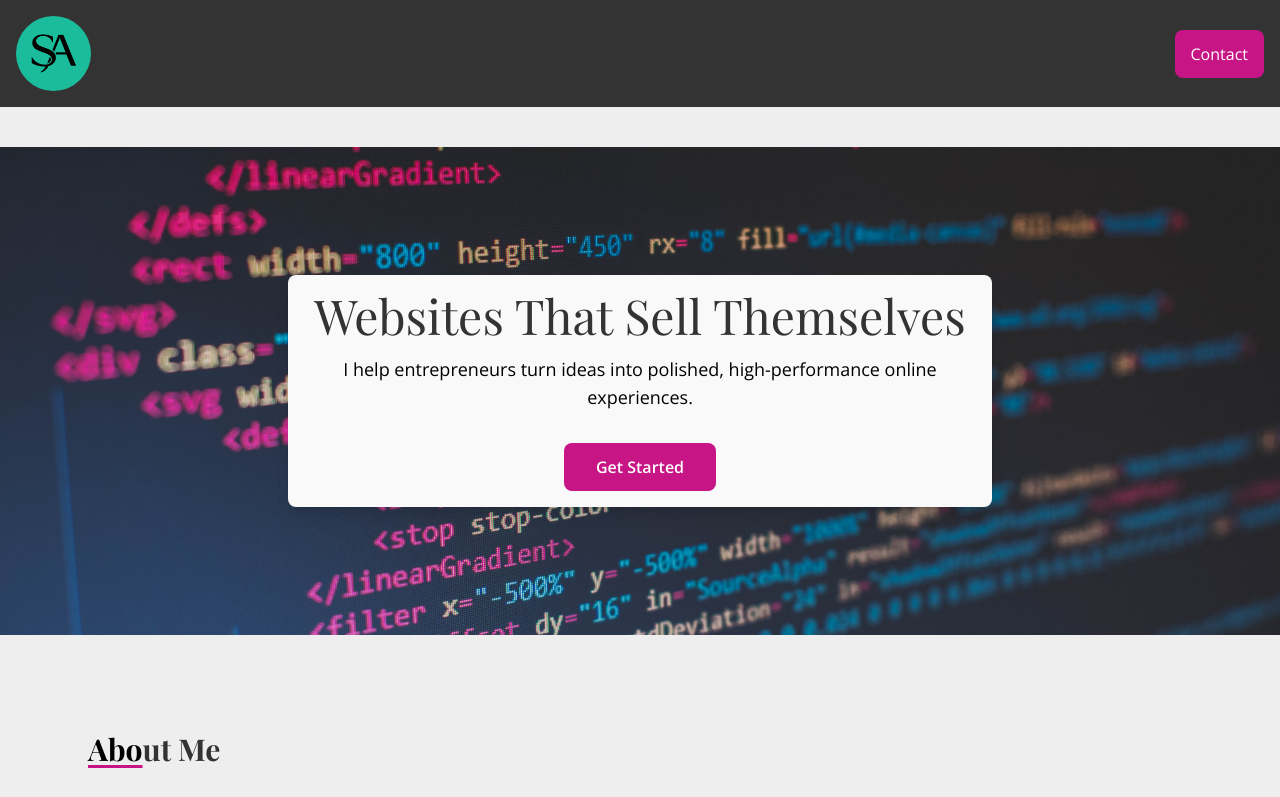
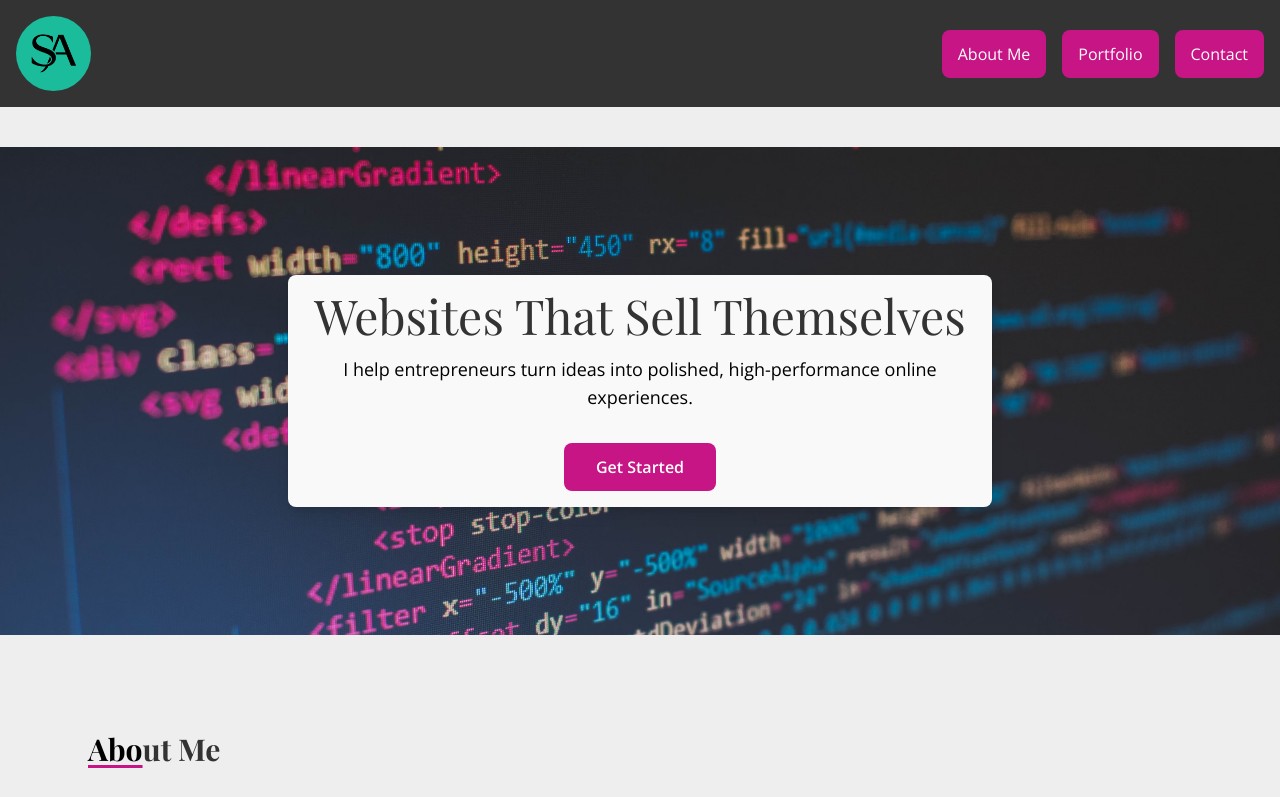
Before and after one commit to crackersam/samuelames.com.2, a Next.js app: page / in a window 1280 px wide. Shown: the top 797 px of the page. Built offline with nearby package versions, Linux system fonts and the light colour scheme; a web font is replaced by a local one.

Commit message:
added links

```diff
--- a/app/layout.tsx
+++ b/app/layout.tsx
@@ -54,7 +54,7 @@ export default function RootLayout({
   children: React.ReactNode;
 }>) {
   return (
-    <html lang="en">
+    <html lang="en" className="scroll-smooth">
       <body
         className={`${openSans.variable} ${playfairDisplay.variable} antialiased flex bg-[var(--color-light)] flex-col min-h-screen`}
       >
--- a/app/page.tsx
+++ b/app/page.tsx
@@ -33,7 +33,7 @@ export default async function Home() {
         </div>
       </section>
 
-      <section className="py-24 px-6 max-w-6xl mx-auto">
+      <section id="about" className="py-24 px-6 max-w-6xl mx-auto">
         <h2 className="font-bold text-3xl text-charcoal">
           <span className="underline decoration-primary underline-offset-4 decoration-3 text-black">
             Abo
@@ -69,7 +69,10 @@ export default async function Home() {
         </div>
       </section>
 
-      <section className="pb-24 px-6 bg-softwhite max-w-6xl mx-auto">
+      <section
+        id="portfolio"
+        className="pb-24 px-6 bg-softwhite max-w-6xl mx-auto"
+      >
         <h2 className="font-serif font-bold text-3xl mb-8 inline-block border-primary pb-2">
           <span className="underline decoration-primary underline-offset-4 decoration-3 text-black">
             Pas
--- a/components/header.tsx
+++ b/components/header.tsx
@@ -5,7 +5,7 @@ import React from "react";
 const Header = () => {
   return (
     <header className="bg-charcoal text-white">
-      <div className="flex items-center justify-between p-4 mx-auto max-w-7xl">
+      <div className="flex items-center sm:flex-nowrap flex-wrap justify-center gap-3 sm:justify-between p-4 mx-auto max-w-7xl">
         <Link href="/">
           <Image
             src={"/sa.logo.png"}
@@ -17,9 +17,23 @@ const Header = () => {
         </Link>
         <nav className="flex space-x-4">
           <Link
+            href="/#about"
+            className="bg-[var(--color-primary)] py-3 px-4 hover:bg-[var(--color-accent)] rounded-lg
+                       transition-all transform hover:-translate-y-1"
+          >
+            About Me
+          </Link>
+          <Link
+            href="/#portfolio"
+            className="bg-[var(--color-primary)] py-3 px-4 hover:bg-[var(--color-accent)] rounded-lg
+                       transition-all transform hover:-translate-y-1"
+          >
+            Portfolio
+          </Link>
+          <Link
             href="/contact"
             className="bg-[var(--color-primary)] py-3 px-4 hover:bg-[var(--color-accent)] rounded-lg
-            transition-all transform hover:-translate-y-1"
+                       transition-all transform hover:-translate-y-1"
           >
             Contact
           </Link>
```
